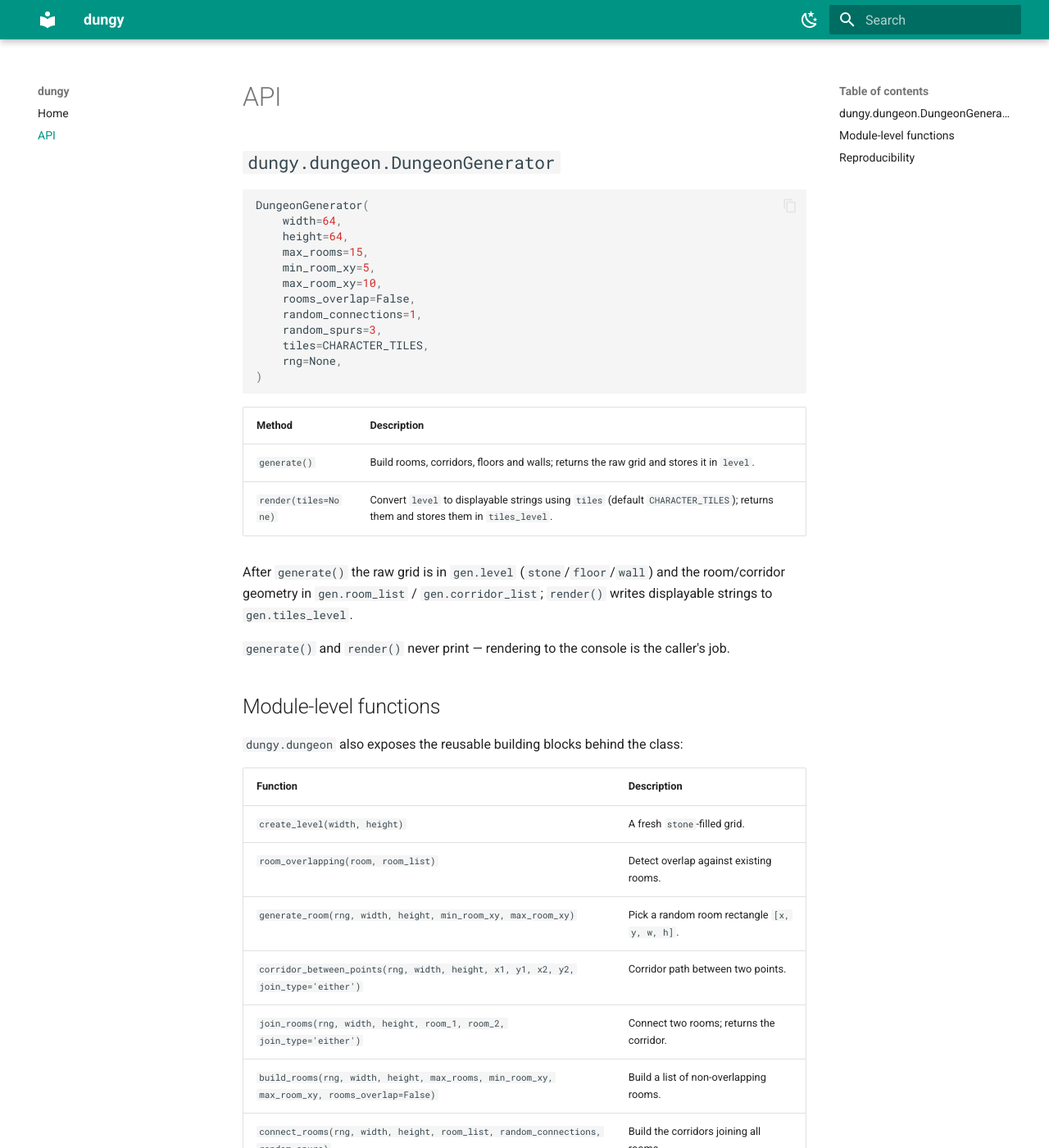
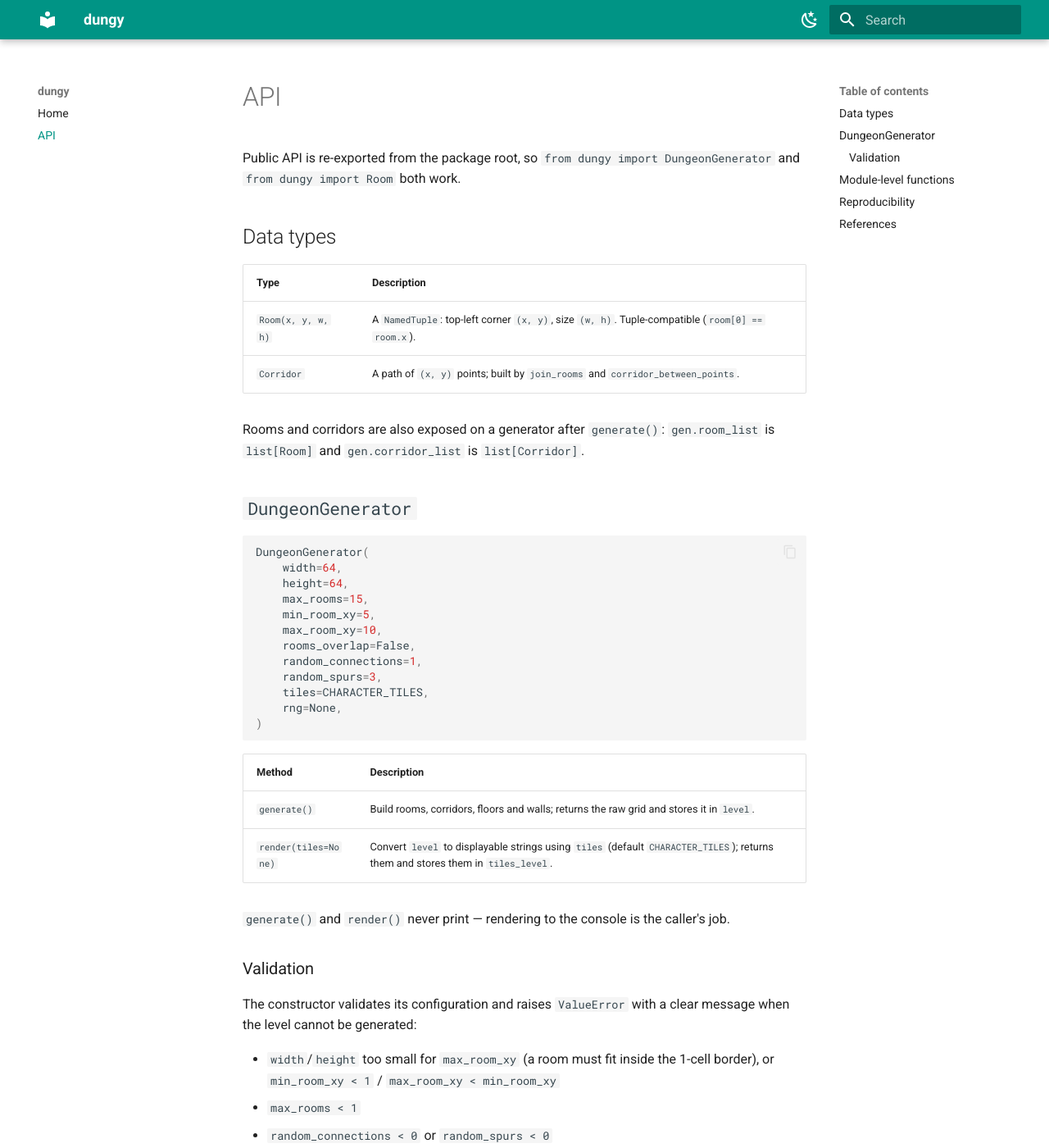
Before and after one commit to algaves/dungy, an MkDocs documentation site: the page built from docs/api.md, in a window 1280 px wide and 1400 px high. Shown: the whole window at 82% size. Built offline with MkDocs 1.6.1 and Material for MkDocs 9.7.7, drawn with Linux system fonts in a browser that asks for light colours; some of the changed text lies outside the part shown.

Commit message:
docs: document public API, validation and citation

````diff
--- a/docs/api.md
+++ b/docs/api.md
@@ -1,6 +1,19 @@
 # API
 
-## `dungy.dungeon.DungeonGenerator`
+Public API is re-exported from the package root, so
+`from dungy import DungeonGenerator` and `from dungy import Room` both work.
+
+## Data types
+
+| Type | Description |
+| --- | --- |
+| `Room(x, y, w, h)` | A `NamedTuple`: top-left corner `(x, y)`, size `(w, h)`. Tuple-compatible (`room[0] == room.x`). |
+| `Corridor` | A path of `(x, y)` points; built by `join_rooms` and `corridor_between_points`. |
+
+Rooms and corridors are also exposed on a generator after `generate()`:
+`gen.room_list` is `list[Room]` and `gen.corridor_list` is `list[Corridor]`.
+
+## `DungeonGenerator`
 
 ```python
 DungeonGenerator(
@@ -22,12 +35,19 @@ DungeonGenerator(
 | `generate()` | Build rooms, corridors, floors and walls; returns the raw grid and stores it in `level`. |
 | `render(tiles=None)` | Convert `level` to displayable strings using `tiles` (default `CHARACTER_TILES`); returns them and stores them in `tiles_level`. |
 
-After `generate()` the raw grid is in `gen.level` (`stone`/`floor`/`wall`) and
-the room/corridor geometry in `gen.room_list` / `gen.corridor_list`;
-`render()` writes displayable strings to `gen.tiles_level`.
-
 `generate()` and `render()` never print — rendering to the console is the
 caller's job.
+
+### Validation
+
+The constructor validates its configuration and raises `ValueError` with a
+clear message when the level cannot be generated:
+
+- `width`/`height` too small for `max_room_xy` (a room must fit inside the
+  1-cell border), or `min_room_xy < 1` / `max_room_xy < min_room_xy`
+- `max_rooms < 1`
+- `random_connections < 0` or `random_spurs < 0`
+- `random_spurs > 0` on a level smaller than `4 × 4`
 
 ## Module-level functions
 
@@ -37,15 +57,19 @@ caller's job.
 | --- | --- |
 | `create_level(width, height)` | A fresh `stone`-filled grid. |
 | `room_overlapping(room, room_list)` | Detect overlap against existing rooms. |
-| `generate_room(rng, width, height, min_room_xy, max_room_xy)` | Pick a random room rectangle `[x, y, w, h]`. |
-| `corridor_between_points(rng, width, height, x1, y1, x2, y2, join_type='either')` | Corridor path between two points. |
-| `join_rooms(rng, width, height, room_1, room_2, join_type='either')` | Connect two rooms; returns the corridor. |
-| `build_rooms(rng, width, height, max_rooms, min_room_xy, max_room_xy, rooms_overlap=False)` | Build a list of non-overlapping rooms. |
-| `connect_rooms(rng, width, height, room_list, random_connections, random_spurs)` | Build the corridors joining all rooms. |
+| `generate_room(rng, width, height, min_room_xy, max_room_xy)` | Pick a random room; returns a `Room`. |
+| `corridor_between_points(rng, width, height, x1, y1, x2, y2, join_type='either')` | Corridor path between two points; returns a `Corridor`. |
+| `join_rooms(rng, width, height, room_1, room_2, join_type='either')` | Connect two rooms; returns the `Corridor`. |
+| `build_rooms(rng, width, height, max_rooms, min_room_xy, max_room_xy, rooms_overlap=False)` | Build a list of non-overlapping rooms (`list[Room]`). |
+| `connect_rooms(rng, width, height, room_list, random_connections, random_spurs)` | Build the corridors joining all rooms (`list[Corridor]`). |
 | `paint_rooms(level, room_list)` | Paint room floors onto the grid. |
 | `paint_corridors(level, corridor_list)` | Paint corridor floors onto the grid. |
 | `paint_walls(level)` | Surround floors with walls. |
 | `render_level(level, tiles=CHARACTER_TILES)` | Render the raw grid to displayable strings. |
+
+`generate_room`, `build_rooms` and `connect_rooms` guard their own
+preconditions (raise `ValueError` on invalid sizes; `connect_rooms` returns
+`[]` for an empty `room_list`).
 
 ## Reproducibility
 
@@ -54,7 +78,7 @@ Pass a seeded one for reproducible output:
 
 ```python
 import random
-from dungy.dungeon import DungeonGenerator
+from dungy import DungeonGenerator
 
 gen = DungeonGenerator(width=64, height=64, max_rooms=15, rng=random.Random(0))
 gen.generate()
@@ -63,3 +87,8 @@ print(*gen.render(), sep="\n")
 
 Without one, the generator creates its own unseeded `random.Random`, so output
 is nondeterministic.
+
+## References
+
+The generation algorithm is adapted from James Spencer's CC0-licensed
+dungeon generator; the machine-readable citation is in `references.bib`.
````
Also changed, not shown: docs/index.md (+1 -1 lines), references.bib (+4 -3 lines).
